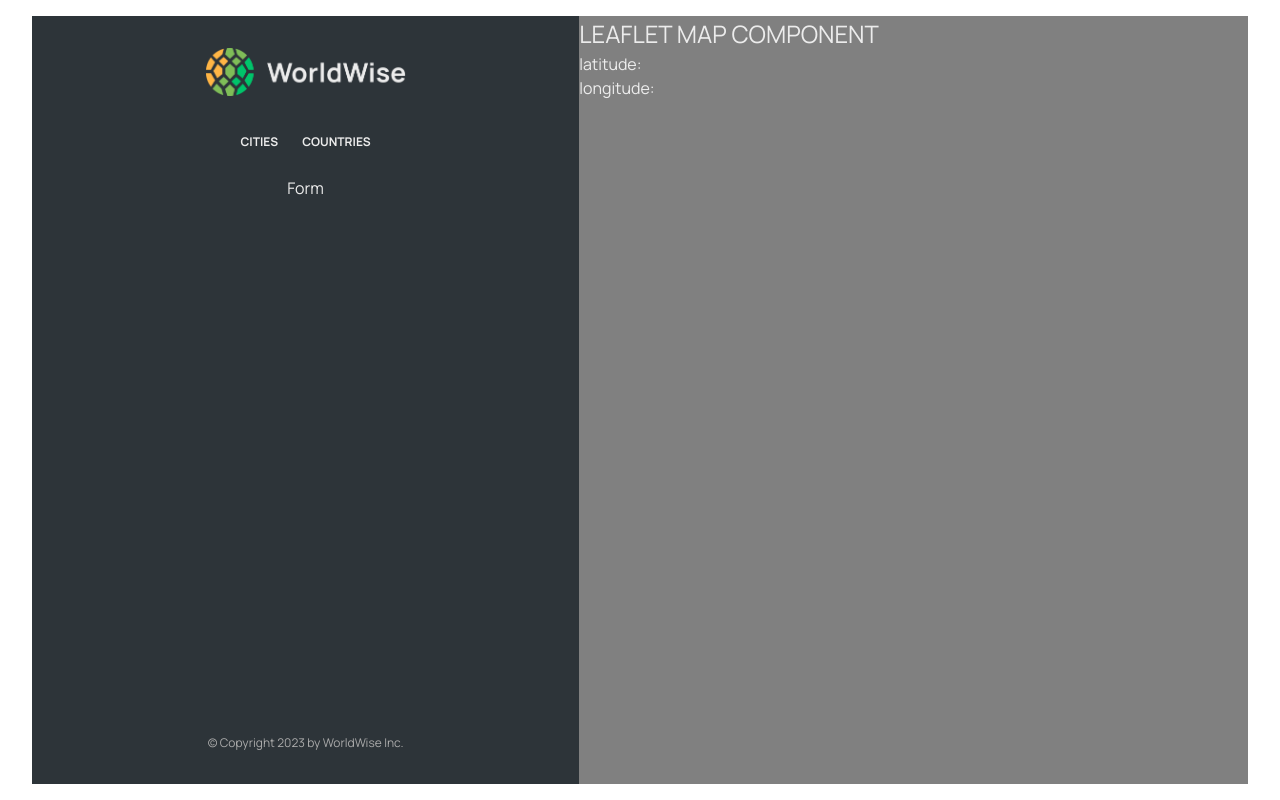
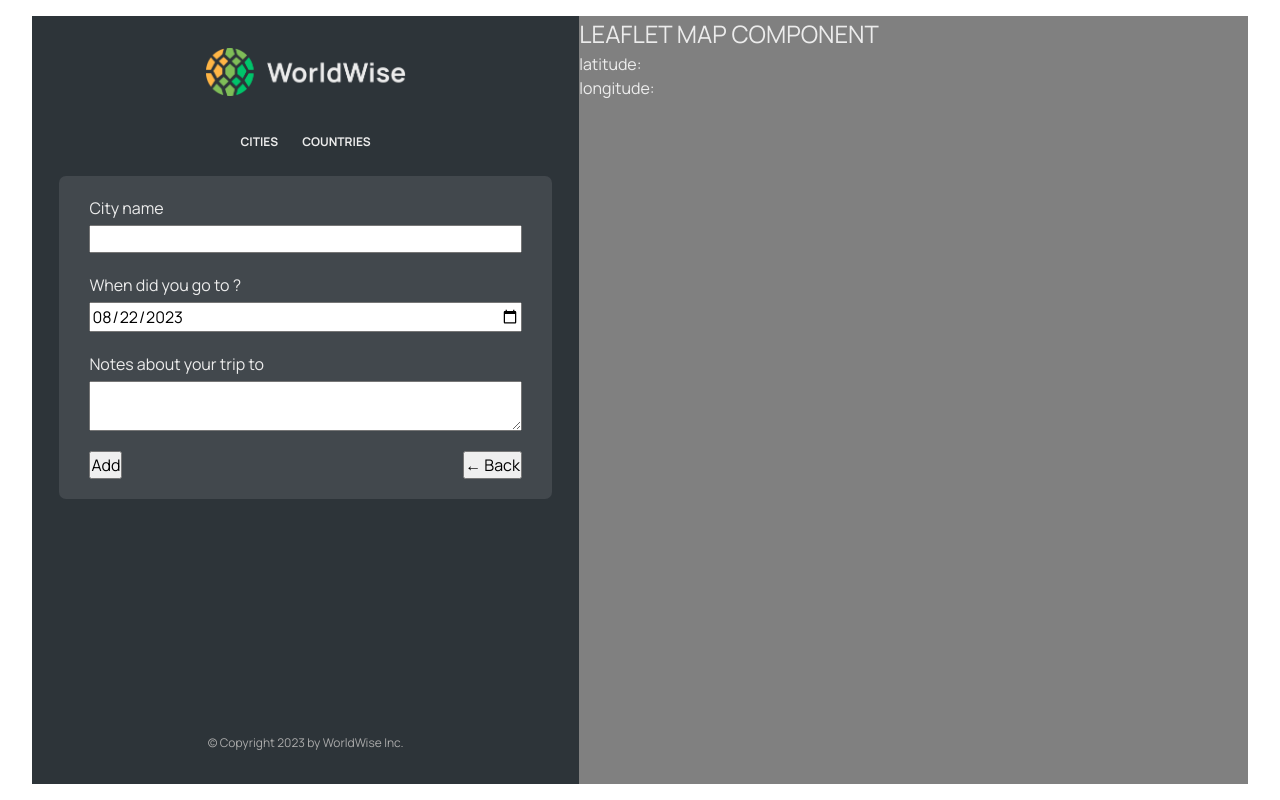
Before and after one commit to DanielArzani/world-wise, a React (Vite) app: page /app/form in a window 1280 px wide. Built offline with nearby package versions, Linux system fonts and the light colour scheme; data requests are answered from the project's data file.

Commit message:
create and style a Form component and navigate to it when when the map is clicked

```diff
--- /dev/null
+++ b/src/components/Form/Form.tsx
@@ -0,0 +1,134 @@
+import React, { useState, ChangeEvent, FormEvent } from 'react';
+import styled from 'styled-components';
+
+/**
+ * Convert a country code to its corresponding flag emoji.
+ * @param {string} countryCode - The country code (e.g., "US" for United States).
+ * @returns {string} The flag emoji corresponding to the given country code.
+ */
+export function convertToEmoji(countryCode: string): string {
+  const codePoints = countryCode
+    .toUpperCase()
+    .split('')
+    .map((char) => 127397 + char.charCodeAt(0));
+  return String.fromCodePoint(...codePoints);
+}
+
+function Form(): JSX.Element {
+  // State declarations for form fields
+  const [cityName, setCityName] = useState<string>('');
+  // TODO: remove this later
+  // eslint-disable-next-line @typescript-eslint/no-unused-vars
+  const [country, setCountry] = useState<string>('');
+  const [date, setDate] = useState<string>(
+    new Date().toISOString().split('T')[0]
+  );
+  const [notes, setNotes] = useState<string>('');
+
+  /**
+   * Generic handler for input changes.
+   * Updates the state based on which input is being changed.
+   * @param {React.Dispatch<React.SetStateAction<string>>} setStateFunc - The state setter function.
+   * @param {ChangeEvent<HTMLInputElement | HTMLTextAreaElement>} event - The event object.
+   */
+  const handleInputChange = (
+    setStateFunc: React.Dispatch<React.SetStateAction<string>>,
+    event: ChangeEvent<HTMLInputElement | HTMLTextAreaElement>
+  ) => {
+    setStateFunc(event.target.value);
+  };
+
+  /**
+   * Handle form submission.
+   * @param {FormEvent<HTMLFormElement>} event - The form event object.
+   */
+  const handleSubmit = (event: FormEvent<HTMLFormElement>) => {
+    event.preventDefault();
+    // Add logic to handle form submission
+  };
+
+  return (
+    <FormWrapper onSubmit={handleSubmit}>
+      {/* City name input */}
+      <Row>
+        <label htmlFor='cityName'>City name</label>
+        <input
+          id='cityName'
+          onChange={(e) => handleInputChange(setCityName, e)}
+          value={cityName}
+        />
+        {/* Placeholder for future flag emoji display */}
+        {/* <Flag className={styles.flag}>{emoji}</Flag> */}
+      </Row>
+
+      {/* Date input */}
+      <Row>
+        <label htmlFor='date'>When did you go to {cityName}?</label>
+        <input
+          id='date'
+          type='date'
+          onChange={(e) => handleInputChange(setDate, e)}
+          value={date}
+        />
+      </Row>
+
+      {/* Notes textarea */}
+      <Row>
+        <label htmlFor='notes'>Notes about your trip to {cityName}</label>
+        <textarea
+          id='notes'
+          onChange={(e) => handleInputChange(setNotes, e)}
+          value={notes}
+        />
+      </Row>
+
+      {/* Form action buttons */}
+      <ButtonWrapper>
+        <button type='submit'>Add</button>
+        <button type='button'>&larr; Back</button>
+      </ButtonWrapper>
+    </FormWrapper>
+  );
+}
+
+export default Form;
+
+const FormWrapper = styled.form`
+  background-color: var(--color-dark--2);
+  border-radius: 7px;
+  padding: 1.25rem 1.875rem;
+  width: 100%;
+  display: flex;
+  flex-direction: column;
+  gap: 1.25rem;
+
+  &.loading {
+    opacity: 0.3;
+
+    button {
+      pointer-events: none;
+      background-color: var(--color-light--1);
+      border: 1px solid var(--color-light--1);
+      color: var(--color-dark--0);
+    }
+  }
+`;
+
+const Row = styled.div`
+  display: flex;
+  flex-direction: column;
+  gap: 0.3125rem;
+  position: relative;
+`;
+
+const ButtonWrapper = styled.div`
+  display: flex;
+  justify-content: space-between;
+`;
+
+// const Flag = styled.span`
+//   position: absolute;
+//   right: 0.625rem;
+//   top: 1.6875rem;
+//   font-size: 1.75rem;
+// `;
--- /dev/null
+++ b/src/components/Form/index.tsx
@@ -0,0 +1,2 @@
+export * from "./Form";
+export { default } from "./Form";
--- a/src/components/Map/Map.tsx
+++ b/src/components/Map/Map.tsx
@@ -1,5 +1,5 @@
 import React from 'react';
-import { useSearchParams } from 'react-router-dom';
+import { useNavigate, useSearchParams } from 'react-router-dom';
 import styled from 'styled-components';
 
 /**
@@ -7,12 +7,17 @@ import styled from 'styled-components';
  */
 function Map() {
   const [searchParams] = useSearchParams();
+  const navigate = useNavigate();
 
   const lat = searchParams.get('lat');
   const lng = searchParams.get('lng');
 
   return (
-    <Wrapper>
+    <Wrapper
+      onClick={() => {
+        navigate('form');
+      }}
+    >
       <h2>LEAFLET MAP COMPONENT</h2>
       <p>latitude: {lat}</p>
       <p>longitude: {lng}</p>
--- a/src/components/app/App.tsx
+++ b/src/components/app/App.tsx
@@ -11,6 +11,7 @@ import { CityType } from '../../types/City';
 import VisitedCities from '../VisitedCities';
 import VisitedCountries from '../VisitedCountries';
 import CityInfo from '../CityInfo';
+import Form from '../Form';
 
 const BASE_URL = 'http://localhost:3000';
 
@@ -66,7 +67,7 @@ function App() {
                 <VisitedCountries cityData={cityData} isLoading={isLoading} />
               }
             />
-            <Route path='form' element={<p>Form</p>} />
+            <Route path='form' element={<Form />} />
           </Route>
           <Route path='*' element={<NotFoundPage />} />
         </Routes>
```
